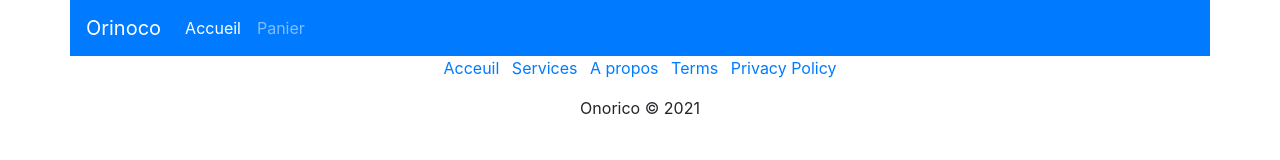
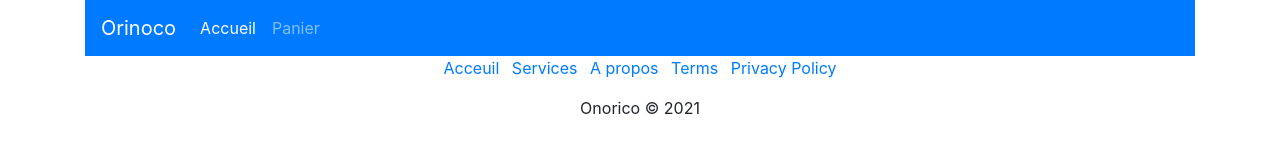
Before and after one commit to Chris92i/P5_TEIXEIRA_CHRISTOPHE, a website: page index.html in a window 1280 px wide. Drawn offline with nearby package versions, Linux system fonts and the light colour scheme; no server answers.

Commit message:
finalisation mise en page

```diff
--- a/index.html
+++ b/index.html
@@ -20,7 +20,7 @@
 </head>
 <body class="container">
     <!-- Header -->
-    <div class="row">
+    <div class="Header">
         <!-- <nav class="col navbar navbar-dark bg-primary">
             <a class="navbar-brand" href="index.html">Orinoco</a>
             <button class="navbar-toggler" type="button" data-toggle="collapse" data-target="#navbarContent">
```
Also changed, not shown: cart.html (+1 -0 lines), order_confirmation.html (+1 -0 lines), product.html (+1 -1 lines).
